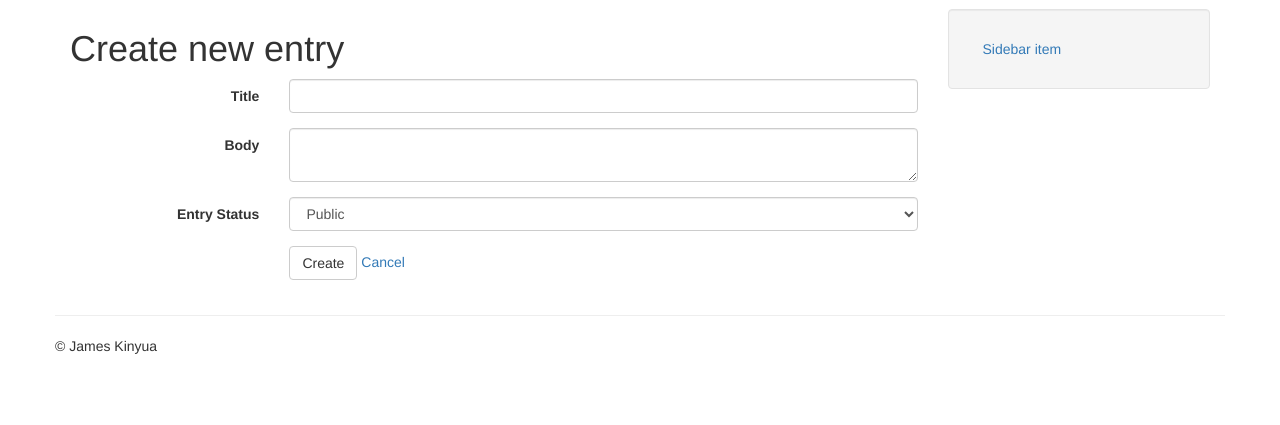
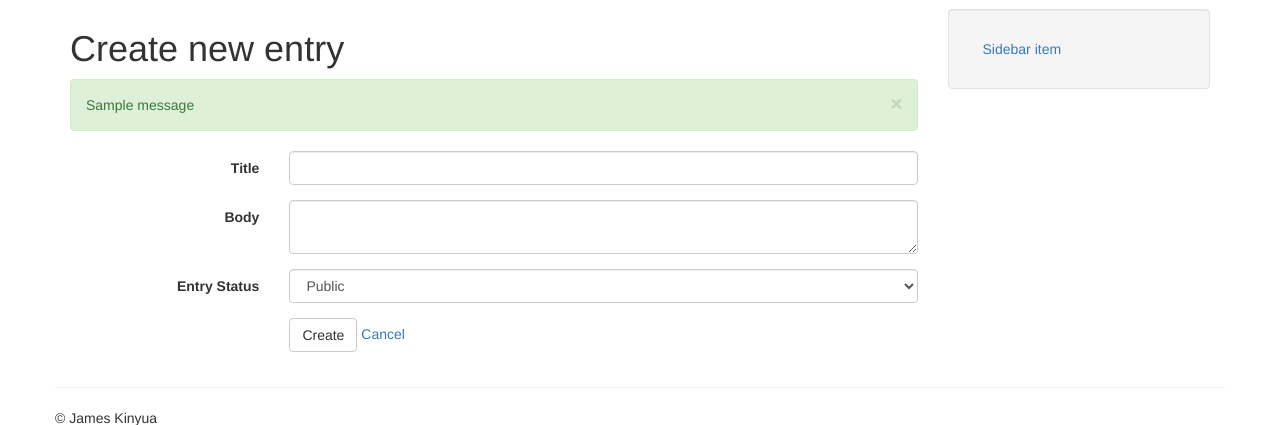
Before and after one commit to JayKay24/flask_blog, a Flask app: page /entries/create/ in a window 1280 px wide. Shown: the part 51-476 px from the top of the page. Run offline with Flask 2, Linux system fonts and the light colour scheme; one stand-in notice (Sample message) is shown; some libraries are stand-ins or nearby versions.

Commit message:
Display flashed messages in base.html template in app/templates

```diff
--- a/templates/base.html
+++ b/templates/base.html
@@ -38,6 +38,12 @@
 		<div class="row">
 			<div class="col-md-9">
 				<h1>{% block content_title %}{% endblock %}</h1>
+				{% for category, message in get_flashed_messages(with_categories=true) %}
+					<div class="alert alert-dismissable alert-{{ category }}">
+						<button type="button" class="close" data-dismiss="alert">&times;</button>
+						{{ message }}
+					</div>
+				{% endfor %}
 				{% block content %}
 				{% endblock %}
 			</div>
```
